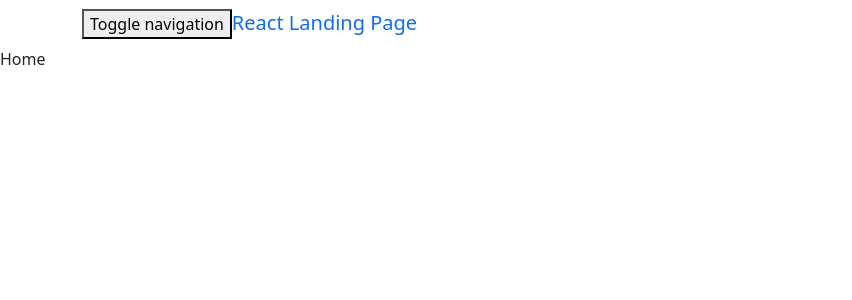
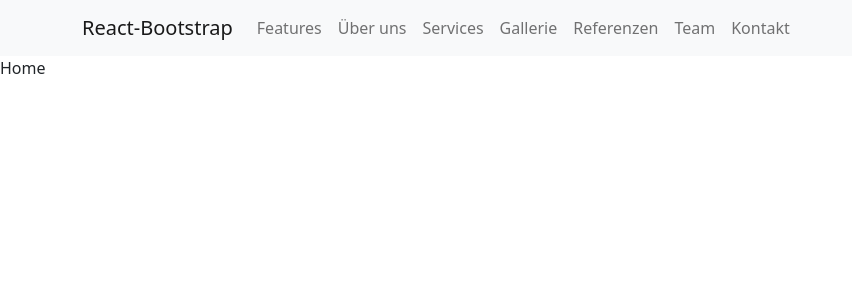
Before and after one commit to ElinaSchaefer77/react-standard-boilerplate, a React (Create React App) app: page / in a window 1280 px wide. Shown: the top 300 px of the page, without its empty margins (0-852 px from the left). Built offline with nearby package versions, Linux system fonts and the light colour scheme.

Commit message:
add navbar with config

```diff
--- a/package.json
+++ b/package.json
@@ -9,6 +9,7 @@
     "bootstrap": "^5.1.3",
     "moment": "^2.29.1",
     "react": "^17.0.2",
+    "react-bootstrap": "^2.1.1",
     "react-dom": "^17.0.2",
     "react-intl": "^5.24.2",
     "react-redux": "^7.2.6",
--- a/src/App.js
+++ b/src/App.js
@@ -10,10 +10,7 @@ import { store } from "./config/store";
 import history from "./config/history";
 import LoginContainer from "./pages/login/LoginContainer";
 import Navigation from "./landingpage/navigation";
-
-const messagesInFrench = {
-  myMessage: "Aujourd'hui, c'est le {ts, date, ::yyyyMMdd}",
-};
+import de from "./lang/de.json";
 
 const defaultLocale = "de";
 
@@ -22,11 +19,7 @@ moment.locale([defaultLocale]);
 function App() {
   return (
     <Provider store={store}>
-      <IntlProvider
-        messages={messagesInFrench}
-        locale="fr"
-        defaultLocale={defaultLocale}
-      >
+      <IntlProvider messages={de} locale="de" defaultLocale={defaultLocale}>
         <Router history={history}>
           <div>
             <Navigation />
--- /dev/null
+++ b/src/config/landingpage/navigation.json
@@ -0,0 +1,30 @@
+[
+  {
+    "id": "nav-features",
+    "linkTo": "#"
+  },
+  {
+    "id": "nav-about",
+    "linkTo": "#"
+  },
+  {
+    "id": "nav-services",
+    "linkTo": "#"
+  },
+  {
+    "id": "nav-gallery",
+    "linkTo": "#"
+  },
+  {
+    "id": "nav-testimonials",
+    "linkTo": "#"
+  },
+  {
+    "id": "nav-team",
+    "linkTo": "#"
+  },
+  {
+    "id": "nav-contact",
+    "linkTo": "#"
+  }
+]
--- a/src/landingpage/navigation.js
+++ b/src/landingpage/navigation.js
@@ -1,70 +1,24 @@
 import React from "react";
+import { Container, Nav, Navbar } from "react-bootstrap";
+import { FormattedMessage } from "react-intl";
+import navigation from "../config/landingpage/navigation.json";
 
-const Navigation = (props) => (
-  <nav id='menu' className='navbar navbar-default navbar-fixed-top'>
-  <div className='container'>
-    <div className='navbar-header'>
-      <button
-        type='button'
-        className='navbar-toggle collapsed'
-        data-toggle='collapse'
-        data-target='#bs-example-navbar-collapse-1'
-      >
-        {' '}
-        <span className='sr-only'>Toggle navigation</span>{' '}
-        <span className='icon-bar'></span>{' '}
-        <span className='icon-bar'></span>{' '}
-        <span className='icon-bar'></span>{' '}
-      </button>
-      <a className='navbar-brand page-scroll' href='#page-top'>
-        React Landing Page
-      </a>{' '}
-    </div>
-
-    <div
-      className='collapse navbar-collapse'
-      id='bs-example-navbar-collapse-1'
-    >
-      <ul className='nav navbar-nav navbar-right'>
-        <li>
-          <a href='#features' className='page-scroll'>
-            Features
-          </a>
-        </li>
-        <li>
-          <a href='#about' className='page-scroll'>
-            About
-          </a>
-        </li>
-        <li>
-          <a href='#services' className='page-scroll'>
-            Services
-          </a>
-        </li>
-        <li>
-          <a href='#portfolio' className='page-scroll'>
-            Gallery
-          </a>
-        </li>
-        <li>
-          <a href='#testimonials' className='page-scroll'>
-            Testimonials
-          </a>
-        </li>
-        <li>
-          <a href='#team' className='page-scroll'>
-            Team
-          </a>
-        </li>
-        <li>
-          <a href='#contact' className='page-scroll'>
-            Contact
-          </a>
-        </li>
-      </ul>
-    </div>
-  </div>
-</nav>
+const Navigation = () => (
+  <Navbar bg="light" expand="lg">
+    <Container>
+      <Navbar.Brand href="#home">React-Bootstrap</Navbar.Brand>
+      <Navbar.Toggle aria-controls="basic-navbar-nav" />
+      <Navbar.Collapse className="justify-content-end" id="basic-navbar-nav">
+        <Nav className="me-auto">
+          {navigation.map((item) => (
+            <Nav.Link href={item.linkTo} key={item.id}>
+              <FormattedMessage id={item.id} />
+            </Nav.Link>
+          ))}
+        </Nav>
+      </Navbar.Collapse>
+    </Container>
+  </Navbar>
 );
 
 export default Navigation;
--- a/src/lang/de.json
+++ b/src/lang/de.json
@@ -0,0 +1,9 @@
+{
+  "nav-features": "Features",
+  "nav-about": "Über uns",
+  "nav-services": "Services",
+  "nav-gallery": "Gallerie",
+  "nav-testimonials": "Referenzen",
+  "nav-team": "Team",
+  "nav-contact": "Kontakt"
+}
```
Also changed, not shown: src/lang/en.json (+9 -0 lines), 2 other files (tests, documents, lock files or other folders).
